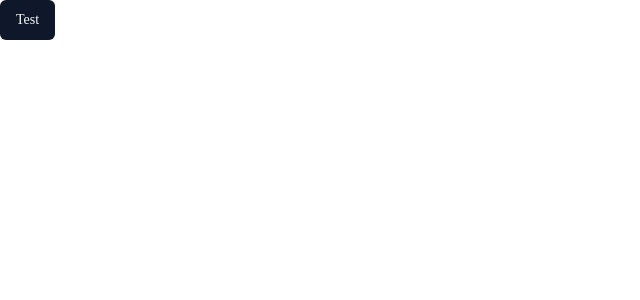
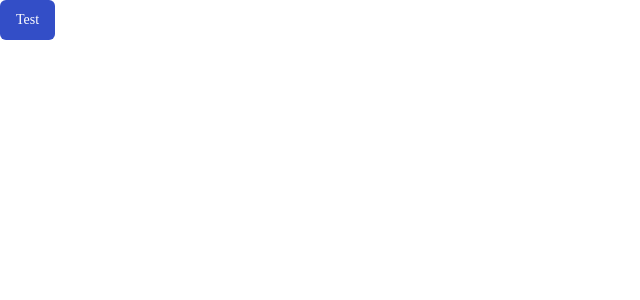
Before and after one commit to hamza-med/social-media-app, a Next.js app: page / in a window 1280 px wide. Shown: the top 300 px of the page, without its empty margins (0-640 px from the left). Built offline with nearby package versions, Linux system fonts and the light colour scheme.

Commit message:
configure prisma and change the theme

```diff
--- a/src/app/globals.css
+++ b/src/app/globals.css
@@ -22,58 +22,48 @@ body {
 
 @layer base {
   :root {
-    --background: 0 0% 100%;
-    --foreground: 222.2 84% 4.9%;
-    --card: 0 0% 100%;
-    --card-foreground: 222.2 84% 4.9%;
-    --popover: 0 0% 100%;
-    --popover-foreground: 222.2 84% 4.9%;
-    --primary: 222.2 47.4% 11.2%;
-    --primary-foreground: 210 40% 98%;
-    --secondary: 210 40% 96.1%;
-    --secondary-foreground: 222.2 47.4% 11.2%;
-    --muted: 210 40% 96.1%;
-    --muted-foreground: 215.4 16.3% 46.9%;
-    --accent: 210 40% 96.1%;
-    --accent-foreground: 222.2 47.4% 11.2%;
-    --destructive: 0 84.2% 60.2%;
-    --destructive-foreground: 210 40% 98%;
-    --border: 214.3 31.8% 91.4%;
-    --input: 214.3 31.8% 91.4%;
-    --ring: 222.2 84% 4.9%;
+    --background: 229 100% 95%;
+    --foreground: 229 5% 0%;
+    --card: 229 50% 90%;
+    --card-foreground: 229 5% 10%;
+    --popover: 229 100% 95%;
+    --popover-foreground: 229 100% 0%;
+    --primary: 229 59% 49%;
+    --primary-foreground: 0 0% 100%;
+    --secondary: 229 30% 70%;
+    --secondary-foreground: 0 0% 0%;
+    --muted: 191 30% 85%;
+    --muted-foreground: 229 5% 35%;
+    --accent: 191 30% 80%;
+    --accent-foreground: 229 5% 10%;
+    --destructive: 0 100% 30%;
+    --destructive-foreground: 229 5% 90%;
+    --border: 229 30% 50%;
+    --input: 229 30% 18%;
+    --ring: 229 59% 49%;
     --radius: 0.5rem;
-    --chart-1: 12 76% 61%;
-    --chart-2: 173 58% 39%;
-    --chart-3: 197 37% 24%;
-    --chart-4: 43 74% 66%;
-    --chart-5: 27 87% 67%;
   }
-
   .dark {
-    --background: 222.2 84% 4.9%;
-    --foreground: 210 40% 98%;
-    --card: 222.2 84% 4.9%;
-    --card-foreground: 210 40% 98%;
-    --popover: 222.2 84% 4.9%;
-    --popover-foreground: 210 40% 98%;
-    --primary: 210 40% 98%;
-    --primary-foreground: 222.2 47.4% 11.2%;
-    --secondary: 217.2 32.6% 17.5%;
-    --secondary-foreground: 210 40% 98%;
-    --muted: 217.2 32.6% 17.5%;
-    --muted-foreground: 215 20.2% 65.1%;
-    --accent: 217.2 32.6% 17.5%;
-    --accent-foreground: 210 40% 98%;
-    --destructive: 0 62.8% 30.6%;
-    --destructive-foreground: 210 40% 98%;
-    --border: 217.2 32.6% 17.5%;
-    --input: 217.2 32.6% 17.5%;
-    --ring: 212.7 26.8% 83.9;
-    --chart-1: 220 70% 50%;
-    --chart-2: 160 60% 45%;
-    --chart-3: 30 80% 55%;
-    --chart-4: 280 65% 60%;
-    --chart-5: 340 75% 55%;
+    --background: 229 50% 5%;
+    --foreground: 229 5% 90%;
+    --card: 229 50% 0%;
+    --card-foreground: 229 5% 90%;
+    --popover: 229 50% 5%;
+    --popover-foreground: 229 5% 90%;
+    --primary: 229 59% 49%;
+    --primary-foreground: 0 0% 100%;
+    --secondary: 229 30% 10%;
+    --secondary-foreground: 0 0% 100%;
+    --muted: 191 30% 15%;
+    --muted-foreground: 229 5% 60%;
+    --accent: 191 30% 15%;
+    --accent-foreground: 229 5% 90%;
+    --destructive: 0 100% 30%;
+    --destructive-foreground: 229 5% 90%;
+    --border: 229 30% 18%;
+    --input: 229 30% 18%;
+    --ring: 229 59% 49%;
+    --radius: 0.5rem;
   }
 }
 
```
Also changed, not shown: src/lib/prisma.ts (added, +15 -0 lines), 1 other file (tests, documents, lock files or other folders).
